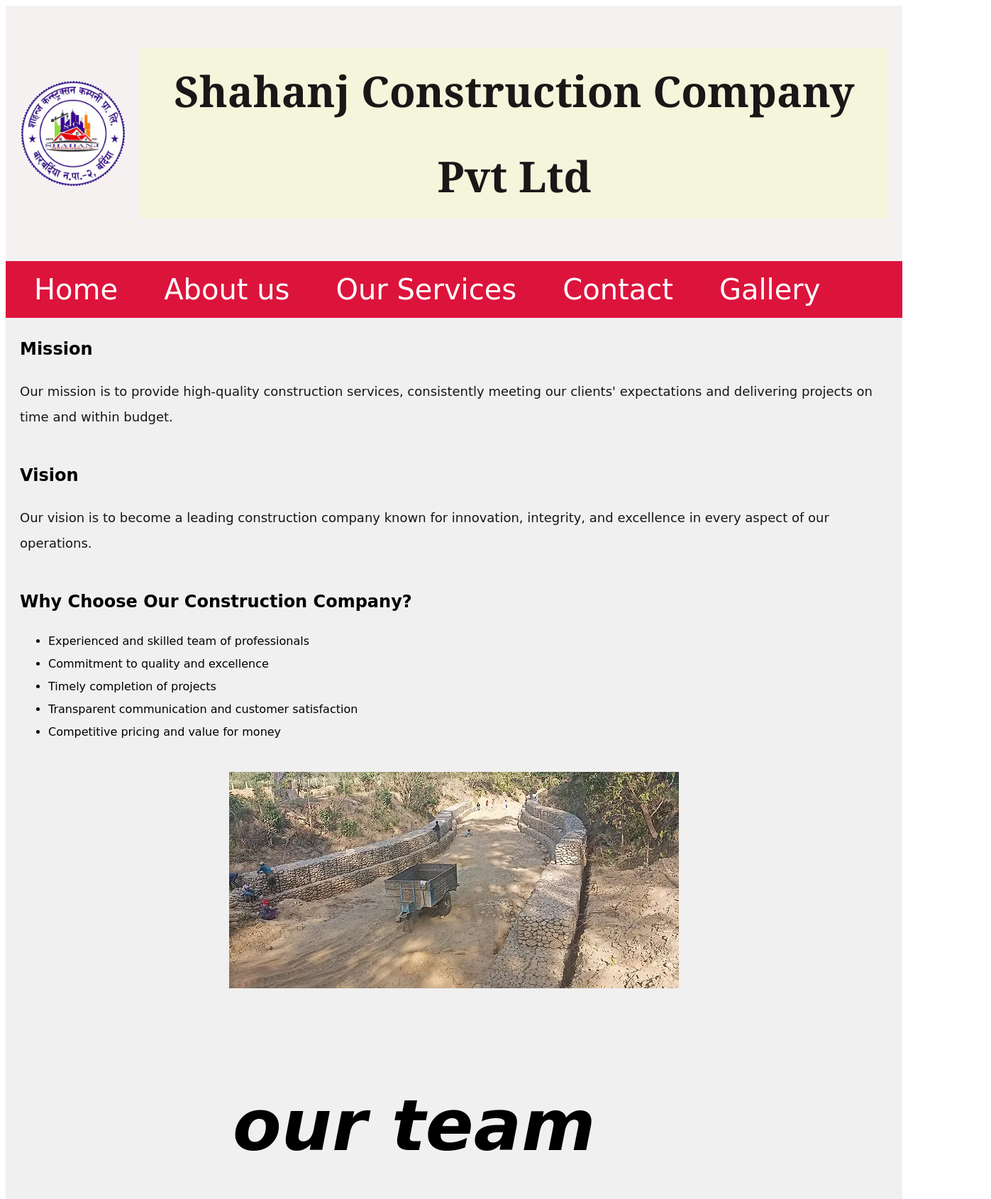
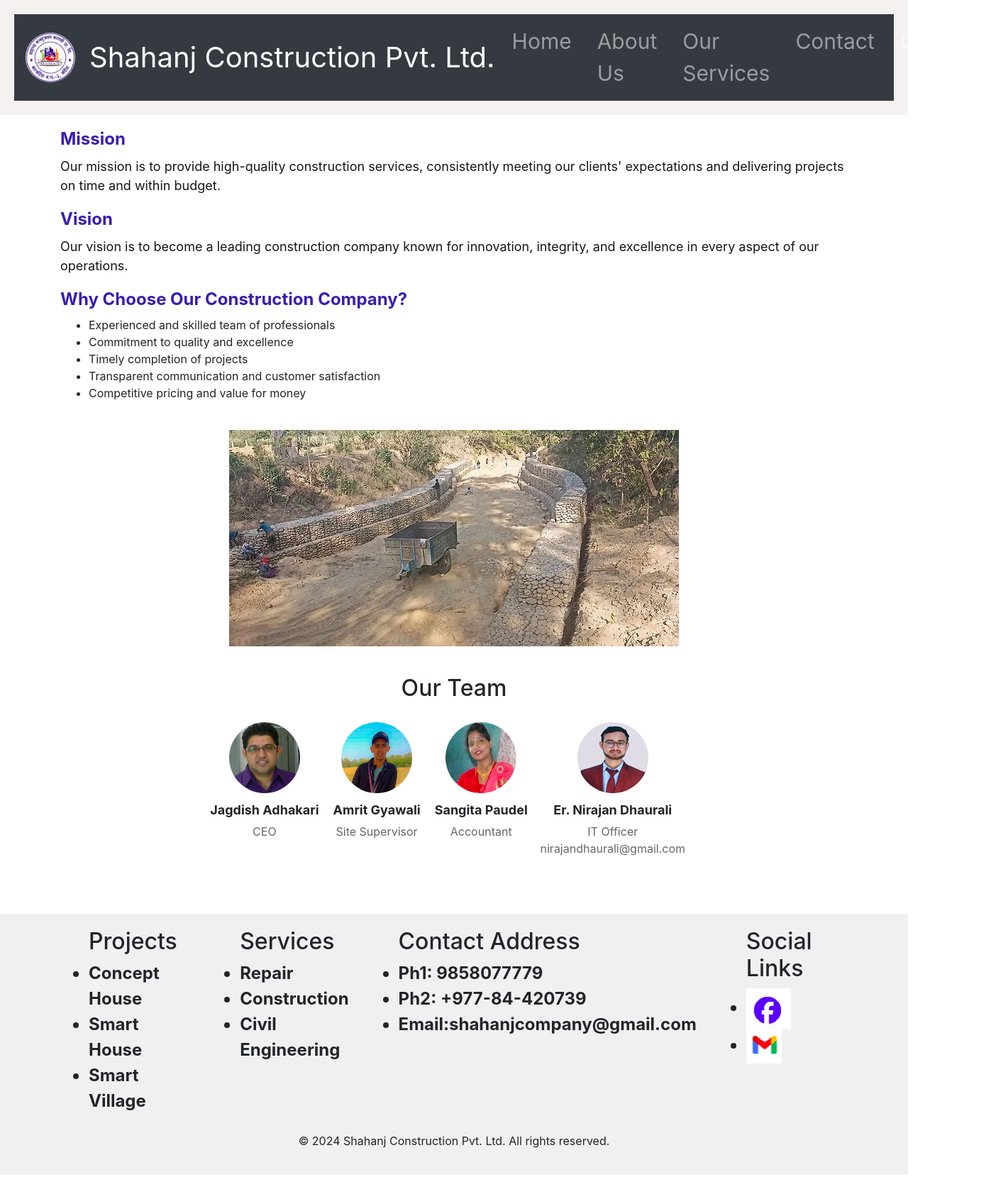
Before and after one commit to nirajandhaurali/sahanj-construction, a plain HTML site: page about.html in a window 1280 px wide. Shown: the top 1690 px of the page at 71% size, 1397 px wide, since content can reach past the window. After the commit the page ends 1656 px from the top, so only its background shows below. Drawn offline with nearby package versions, Linux system fonts and the light colour scheme.

Commit message:
about.html

```diff
--- a/about.html
+++ b/about.html
@@ -1,4 +1,3 @@
-
 <!DOCTYPE html>
 <html lang="en">
 <head>
@@ -6,26 +5,9 @@
     <meta name="viewport" content="width=device-width, initial-scale=1.0">
     <title>About Us</title>
     <link rel="stylesheet" href="styles.css">
+    <link rel="stylesheet" href="https://maxcdn.bootstrapcdn.com/bootstrap/4.5.2/css/bootstrap.min.css">
     <style>
         /* Additional styles for About Us page */
-        body {
-            font-family:cursive;
-            line-height: 2;
-
-        }
-
-
-
-        .about-container {
-
-            background-color: #f0f0f0;
-        }
-
-
-
-        .section {
-            margin-bottom: 40px;
-        }
 
         .section h2 {
             font-size: 24px;
@@ -44,32 +26,6 @@
             list-style-type: disc;
             padding-left: 20px;
         }
-        .section-container {
-            margin-top: 20px;
-            padding: 20px;
-            background-color: #f0f0f0;
-        }
-
-        .section-header {
-            font-size: 24px;
-            font-weight: bold;
-            margin-bottom: 10px;
-            display: flex;
-            justify-content: space-between;
-            align-items: center;
-        }
-
-        .section-content {
-            margin-bottom: 20px;
-            display: flex;
-            flex-direction: column;
-            flex: 1;
-        }
-
-        .contact-info .item {
-            margin-bottom: 10px;
-        }
-
 
         .company-photo {
             text-align: center;
@@ -82,27 +38,32 @@
         }
 
         .team-container {
-            max-width: 1200px;
-            margin: 0 auto;
             padding: 20px;
+            display: flex;
+            flex-wrap: wrap;
+            justify-content: center;
         }
 
         .team-member {
-            display: flex;
-            align-items: center;
+            margin-right: 20px;
             margin-bottom: 20px;
+            text-align: center;
+            max-width: 200px;
         }
 
         .team-member img {
             width: 100px;
             height: 100px;
             border-radius: 50%;
-            margin-right: 20px;
+            margin-right: auto;
+            margin-left: auto;
+            margin-bottom: 10px;
         }
 
         .team-member-details {
             display: flex;
             flex-direction: column;
+            align-items: center;
         }
 
         .team-member-name {
@@ -115,47 +76,65 @@
             font-size: 16px;
             color: #666;
         }
-    </style
+
+        @media (max-width: 768px) {
+            .team-container {
+                flex-direction: column;
+                align-items: center;
+            }
+
+            .team-member {
+                margin-right: 0;
+            }
+        }
     </style>
 </head>
 <body>
-    <div>
     <header>
-            <div id="logo-name" style="display: flex; align-items: center;">
-                <img src="images/logo.png" alt="logo Image" style="margin-right: 20px; border-radius: 50%; width: 150px; height: 150px;">
-                <h1 style="font-family: Cambria, Cochin, Georgia, Times, 'Times New Roman', serif; background-color: beige; font-size: 60px; text-align: center;">
-                    Shahanj Construction Company Pvt Ltd
-                </h1>
+        <nav class="navbar navbar-expand-lg navbar-dark bg-dark">
+            <img src="images/logo.png" alt="logo Image" style="margin-right: 20px; border-radius: 50%; width: 70px; height: 70px;">
+            <a style="font-size: 40px;" class="navbar-brand" href="index.html">Shahanj Construction Pvt. Ltd. </a>
+            <button class="navbar-toggler" type="button" data-toggle="collapse" data-target="#navbarSupportedContent" aria-controls="navbarSupportedContent" aria-expanded="false" aria-label="Toggle navigation">
+                <span class="navbar-toggler-icon"></span>
+            </button>
+
+            <div class="collapse navbar-collapse" id="navbarSupportedContent">
+                <ul class="navbar-nav ml-auto">
+                    <li class="nav-item">
+                        <a style="font-size: 30px;" class="nav-link" href="index.html">Home</a>
+                    </li>
+                    <li class="nav-item">
+                        <a style="font-size: 30px;" class="nav-link" href="about.html">About Us</a>
+                    </li>
+                    <li class="nav-item">
+                        <a style="font-size: 30px;" class="nav-link" href="service.html">Our Services</a>
+                    </li>
+                    <li class="nav-item">
+                        <a style="font-size: 30px;" class="nav-link" href="contact.html">Contact</a>
+                    </li>
+                    <li class="nav-item">
+                        <a style="font-size: 30px;" class="nav-link" href="gallery.html">Gallery</a>
+                    </li>
+                </ul>
             </div>
-
+        </nav>
     </header>
-        <nav style="background-color: crimson;">
-            <ul>
-                <li style="font-size: 40px; margin-left: 40px;"><a href="index.html">Home</a></li>
-                <li style="font-size: 40px;margin-left: 40px;"><a href="about.html">About us</a></li>
-                <li style="font-size: 40px;margin-left: 40px;"><a href="service.html">Our Services</a></li>
-                <li style="font-size: 40px;margin-left: 40px;"><a href="contact.html">Contact</a></li>
-                <li style="font-size: 40px;margin-left: 40px;"><a href="gallery.html">Gallery</a></li>
-            </ul>
-        </nav>
-
-    </div>
 
     <!-- About Us Section -->
-    <section class="about-container">
+    <section class="about-container container">
         <div class="section">
-            <div class="section-header">Mission</div>
+            <h2>Mission</h2>
             <p>Our mission is to provide high-quality construction services, consistently meeting our clients' expectations and delivering projects on time and within budget.</p>
         </div>
 
         <div class="section">
-            <div class="section-header">Vision</div>
+            <h2>Vision</h2>
             <p>Our vision is to become a leading construction company known for innovation, integrity, and excellence in every aspect of our operations.</p>
         </div>
 
         <!-- Why Choose Us Section -->
         <div class="section">
-            <div class="section-header">Why Choose Our Construction Company?</div>
+            <h2>Why Choose Our Construction Company?</h2>
             <ul class="why-choose">
                 <li>Experienced and skilled team of professionals</li>
                 <li>Commitment to quality and excellence</li>
@@ -168,7 +147,7 @@
             <img src="images/aa2ce1_8fdb2ae0e65b4646aa3b1b8e37d6d2f4~mv2.webp" alt="Company Photo">
         </div>
 
-        <h1 style="padding-left:300px;font-weight: 600; font-size: 100px; font-style: italic;">our team</h1>
+        <h2 style="text-align: center; margin-top: 40px;">Our Team</h2>
         <div class="team-container">
             <div class="team-member">
                 <img src="images/ceoimage.png" alt="Team Member 1">
@@ -188,63 +167,63 @@
                 <img src="images/sangita.png" alt="Team Member 2">
                 <div class="team-member-details">
                     <div class="team-member-name">Sangita Paudel </div>
-                    <div class="team-member-position"> Accountant </div>
+                    <div class="team-member-position">Accountant</div>
                 </div>
             </div>
             <div class="team-member">
                 <img src="images/nirajan.jpg" alt="Team Member 2">
                 <div class="team-member-details">
                     <div class="team-member-name">Er. Nirajan Dhaurali</div>
-                    <div class="team-member-position">IT Officer </div>
-                    <div class="team-member-position"> nirajandhaurali@gmail.com</div>
+                    <div class="team-member-position">IT Officer</div>
+                    <div class="team-member-position">nirajandhaurali@gmail.com</div>
                 </div>
             </div>
             <!-- Add more team members as needed -->
         </div>
-
-
-
     </section>
     <section class="section-container">
-        <div class="section-header">
-            <div>
+        <div class="section-header container">
+            <div class="row">
+                <div class="col-md">
                     <ul>
-                    <h2 style="text-decoration: underline;">projects</h2>
+                        <h2>Projects</h2>
                         <li>Concept House</li>
                         <li>Smart House</li>
                         <li>Smart Village</li>
                     </ul>
-
                 </div>
-            <div>
+                <div class="col-md">
                     <ul>
-                    <h2 style="text-decoration: underline;">Services</h2>
-                    <li>Repair </li>
+                        <h2>Services</h2>
+                        <li>Repair</li>
                         <li>Construction</li>
-                    <li>other services</li>
+                        <li>Civil Engineering</li>
                     </ul>
                 </div>
-            <div>
+                <div class="col-md">
                     <ul>
-                    <h2 style="text-decoration: underline;">contact address</h2>
-                    <li>ph1 : 9858077779</li>
-                    <li>ph2 : 9377374</li>
-                    <li>email : shahanjcompany@gmail.com</li>
+                        <h2>Contact Address</h2>
+                        <li>Ph1: 9858077779</li>
+                        <li>Ph2: +977-84-420739</li>
+                        <li>Email:shahanjcompany@gmail.com</li>
                     </ul>
                 </div>
-            <div class="social-links">
-                <h2 style="text-decoration: underline;">Social Links</h2>
-                <ul>
-                    <li><a href="https://www.facebook.com/profile.php?id=100010866182011&mibextid=ZbWKwL
-                        "><img src="images/facebookicon.png" alt="Facebook"></a>
-                    </li>
+                <div class="col-md">
+                    <ul class="social-links">
+                        <h2>Social Links</h2>
+                        <li><a href="https://www.facebook.com/profile.php?id=100010866182011&mibextid=ZbWKwL"><img src="images/facebookicon.png" alt="Facebook"></a></li>
                         <li><a href="https://mail.google.com/mail/?view=cm&fs=1&to=shahanjcompany@gmail.com"><img src="images/emailicon.png" alt="Email"></a></li>
                     </ul>
                 </div>
             </div>
-        <p>&copy; 2024 shahanj construction pvt. ltd. All rights reserved.</p>
+        </div>
+        <p style="text-align: center;">&copy; 2024 Shahanj Construction Pvt. Ltd. All rights reserved.</p>
 
     </section>
 
+    <!-- Bootstrap JS -->
+    <script src="https://ajax.googleapis.com/ajax/libs/jquery/3.5.1/jquery.min.js"></script>
+    <script src="https://cdnjs.cloudflare.com/ajax/libs/popper.js/1.16.0/umd/popper.min.js"></script>
+    <script src="https://maxcdn.bootstrapcdn.com/bootstrap/4.5.2/js/bootstrap.min.js"></script>
 </body>
 </html>
```
Lines whose indentation alone changed are shown as unchanged.
